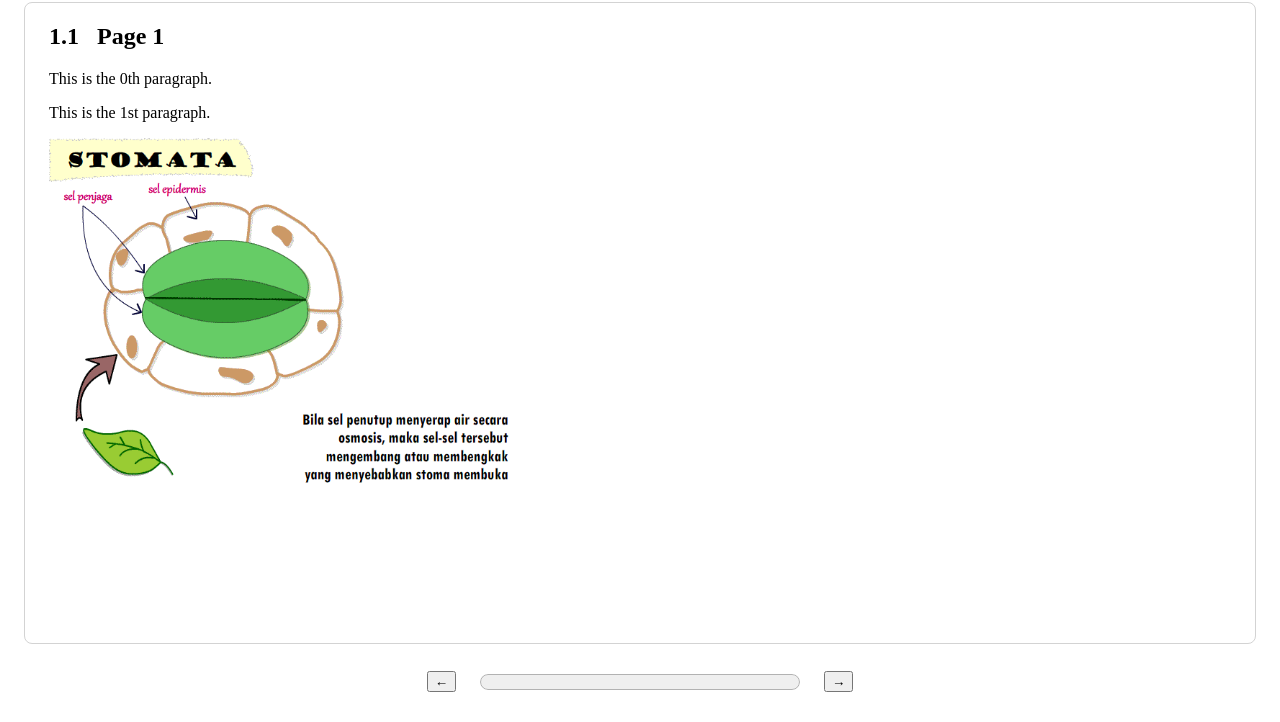
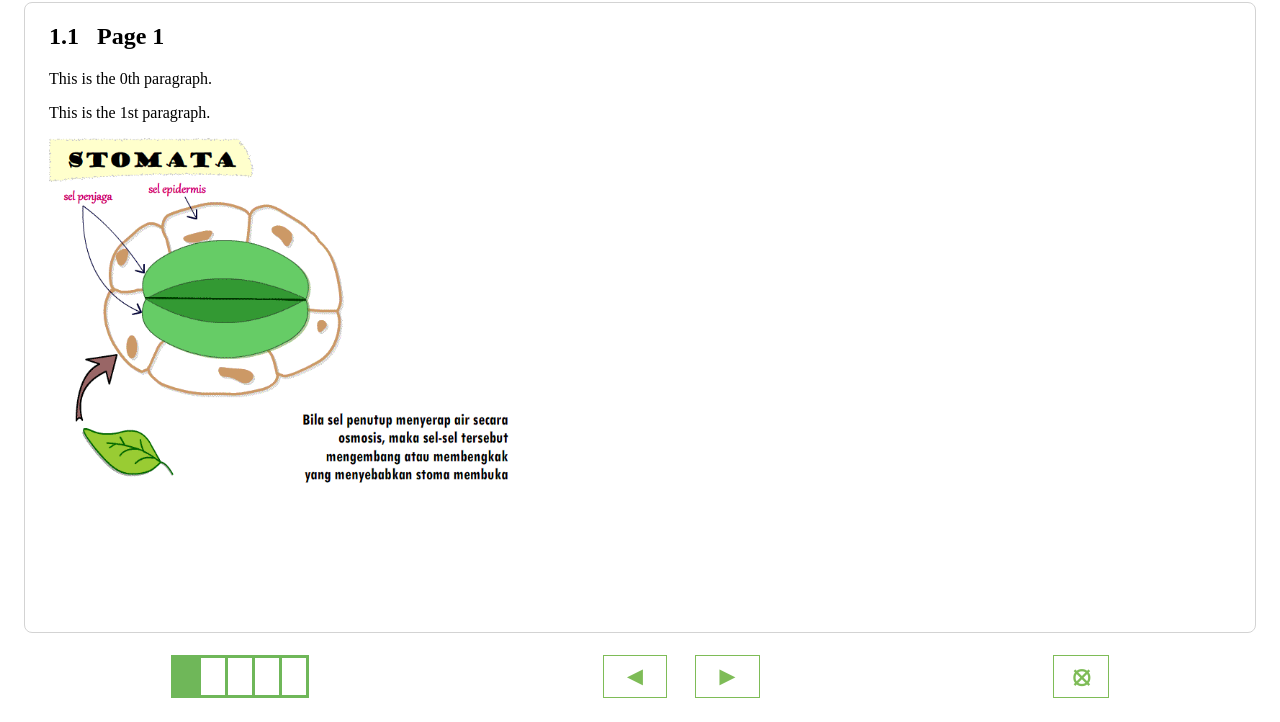
Before and after one commit to djsegal/stem-dev, a plain HTML site: page Library/BIO_Stomata_Opening/stomata-opening.html in a window 1280 px wide. Shown: the part 78-800 px from the top of the page. Drawn offline with Linux system fonts and the light colour scheme; grey boxes are pictures that could not be loaded.

Commit message:
Switch to pagination boxes

```diff
--- a/Library/css/application.css
+++ b/Library/css/application.css
@@ -38,16 +38,43 @@ html, body {
 #js-pagination {
   display: flex;
   align-items: center;
-  justify-content: center;
+  justify-content: space-around;
   margin-top: 24px;
   margin-bottom: 24px;
 }
 
-#js-progress {
-  margin-left: 24px;
-  margin-right: 24px;
+.cs-progress-button:focus {
+  outline: none !important;
+  box-shadow: 0 0 3px #7EBC57;
 }
 
-.cs-page {
+.cs-progress-button {
+  border: solid 1px #7EBC57;
+  background-color: white;
+  color: #7EBC57;
+}
 
+.cs-progress-button h1 {
+  margin: 4px 12px;
 }
+
+#js-pagination-boxes {
+  font-size: 0;
+  border-top: solid 3px #6FB759;
+  border-bottom: solid 3px #6FB759;
+}
+
+.cs-pagination-box {
+  height: 100%;
+  width: 24px;
+  display: inline-block;
+  border-right: solid 3px #6FB759;
+}
+
+.cs-pagination-box.cs-active {
+  background-color: #6FB759;
+}
+
+#js-pagination-boxes .cs-pagination-box:first-child {
+  border-left: solid 3px #6FB759;
+}
--- a/Library/js/pages.js
+++ b/Library/js/pages.js
@@ -116,13 +116,24 @@ function initPages() {
     $("#" + pageId).append("<br><br>");
   }
 
+  for (var k = 1; k <= pageCount; k++) {
+    if ( k == 1 ) {
+      $("#js-pagination-boxes").append(`
+        <div class='cs-pagination-box cs-active' id='js-pagination-box__` + k + `'>&nbsp;</div>
+      `)
+    } else {
+      $("#js-pagination-boxes").append(`
+        <div class='cs-pagination-box' id='js-pagination-box__` + k + `'>&nbsp;</div>
+      `)
+    }
+  }
+
   $("#js-left-button").off("click");
   $("#js-right-button").off("click");
 
   function slidePage(pageIndex) {
-    var pagePercentage = Math.round(100 * (pageIndex-1) / (pageCount-1))
-    $("#js-progress").val(pagePercentage);
-    $("#js-progress").text(pagePercentage + "%");
+    $(".cs-pagination-box").removeClass("cs-active");
+    $("#js-pagination-box__" + pageIndex).addClass("cs-active");
 
     for (var curPage = 1; curPage < pageIndex; curPage++) {
       $("#js-page__" + curPage).css("transform", " translateX(calc(-48px - 100%))");
@@ -140,6 +151,7 @@ function initPages() {
     if ( pageIndex < 1 ) { pageIndex = 1; }
     slidePage(pageIndex)
   });
+
   $("#js-right-button").on("click", function() {
     pageIndex += 1;
     if ( pageIndex > pageCount ) { pageIndex = pageCount; }
--- a/Library/js/post-loader.js
+++ b/Library/js/post-loader.js
@@ -1,11 +1,16 @@
 $(document).attr("title", lessonHeader.Title);
 $(document).ready(function() {
   $("#main").prepend(`
-    <h1 id="js-pagination">
-      <button id="js-left-button">&larr;</button>
-      <progress id="js-progress" value="0" max="100">0%</progress>
-      <button id="js-right-button">&rarr;</button>
-    </h1>
+    <div id="js-pagination">
+      <div id="js-pagination-boxes">
+      </div>
+      <div id="js-pagination-buttons">
+        <button class="cs-progress-button" id="js-left-button"><h1>&#9668;</h1></button>
+        &nbsp; &nbsp; &nbsp;
+        <button class="cs-progress-button" id="js-right-button"><h1>&#9658;</h1></button>
+      </div>
+      <button class="cs-progress-button" id="js-right-button"><h1>&#10683;</h1></button>
+    </div>
   `);
 
   $("#main").prepend("<div id='js-page-container'><div id='js-pages'></div></div>")
@@ -22,4 +27,8 @@ $(window).resize(function() {
 
   $("#js-page-container").width("100%");
   $("#js-page-container").height(pageHeight);
+
+  $("#js-pagination-boxes").height(
+    $("#js-pagination-buttons").height() - 6
+  );
 });
```
